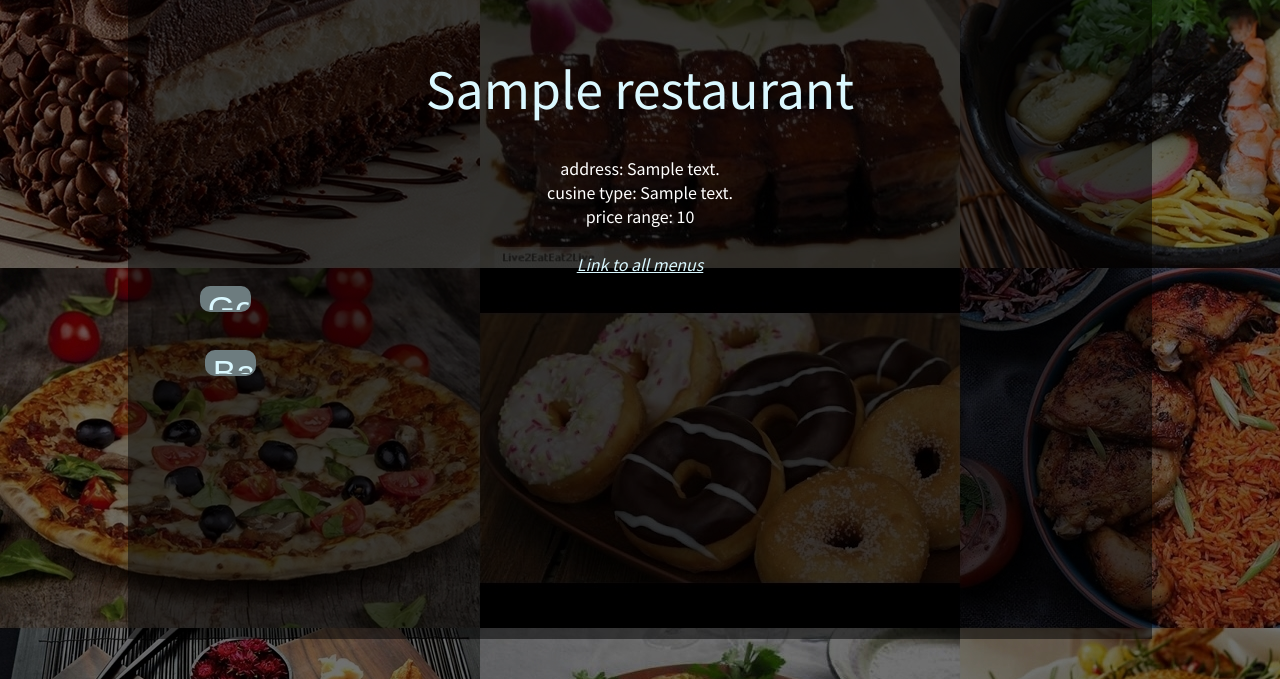
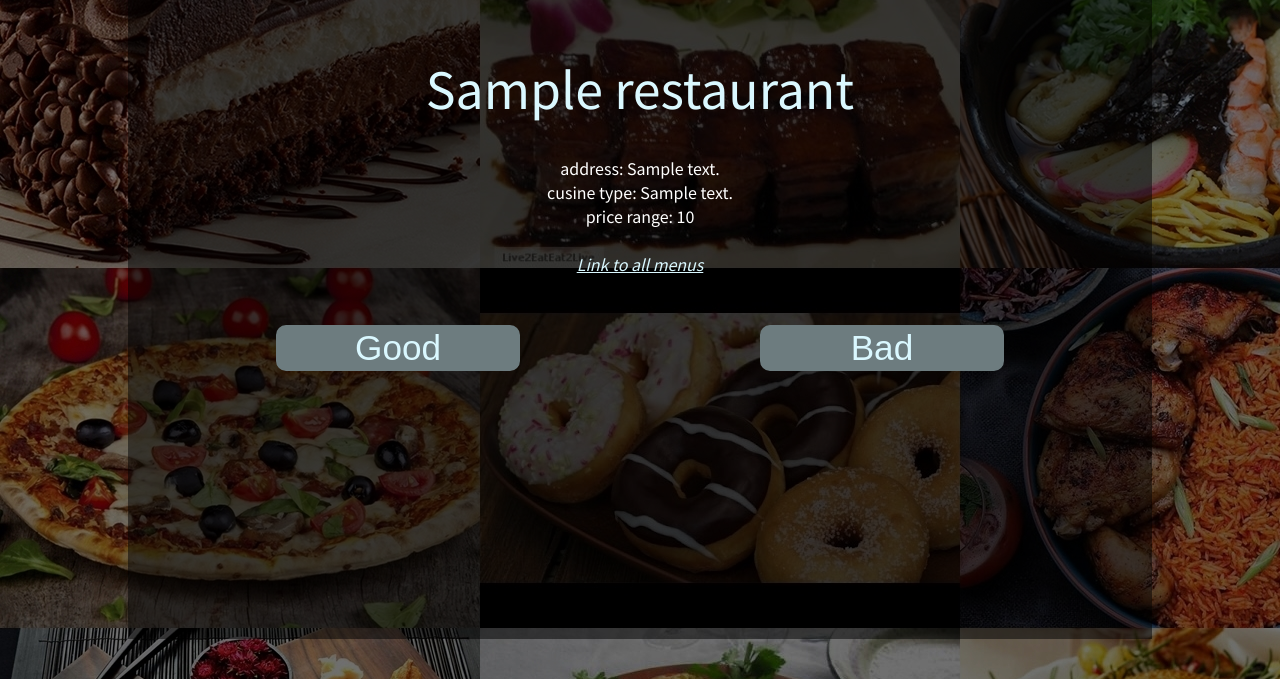
Before and after one commit to clarindaho/eaterank, a Flask app: template templates/voting.html in a window 1280 px wide. Shown: the part 92-771 px from the top of the page. Run offline with Flask 2, Linux system fonts and the light colour scheme; the template is opened without the code that fills it: most values are stand-ins (such as "Sample title", 1, 10 or a date in 2020).

Commit message:
hopefully fixed formatting issue?

```diff
--- a/templates/joingroup.html
+++ b/templates/joingroup.html
@@ -18,7 +18,7 @@
 			<div class="creategroup_text" style="margin-top: 10%; margin-left: 33%;">
 				<form action="/voting" method="POST" style="margin-bottom: 10%;">
 					Enter Group Code:
-					<input type="text" class="textentry" name ="group_code"><br>
+					<input type="text" class="textentry" name ="crew_id"><br>
 				</form>
 			</div>
 
--- a/templates/voting.html
+++ b/templates/voting.html
@@ -25,17 +25,15 @@
 		</div>
 
 		<!-- Vote For Button -->
-		<form action="{{url_for('vote_for')}}" method='post' id="small_button" style="margin-left: 5%;">
-			<input class="button" type="submit" value="Good" style="float: left">
+		<form style="margin-left:5%; action="{{url_for('vote_for')}}" method='post'>
+			<input class="button" type="submit" value="Good" style="float: left;">
 			<input type="hidden" value="{{crew_id}}" name="crew_id">
 			<input type="hidden" value="{{restaurant['restaurant_id']}}" name = "restaurant_id">
 			<input type="hidden" value="{{index}}" name="index">
 			<input type="hidden" value="{{group_leader}}" name="group_leader">
 		</form>
-
-		<!-- Vote Against Button -->
-		<form action="{{url_for('vote_against')}}" method='post' id="small_button" style="margin-right: 5%;">
-			<input class ="button" type="submit" value="Bad">
+		<form action="{{url_for('vote_against')}}" method='post' style="margin-right: 5%;">
+			<input class ="button" type="submit" value="Bad" style="float: right;">
 			<input type="hidden" value="{{crew_id}}" name="crew_id">
 			<input type="hidden" value="{{index}}" name="index">
 			<input type="hidden" value="{{group_leader}}" name="group_leader">
```
